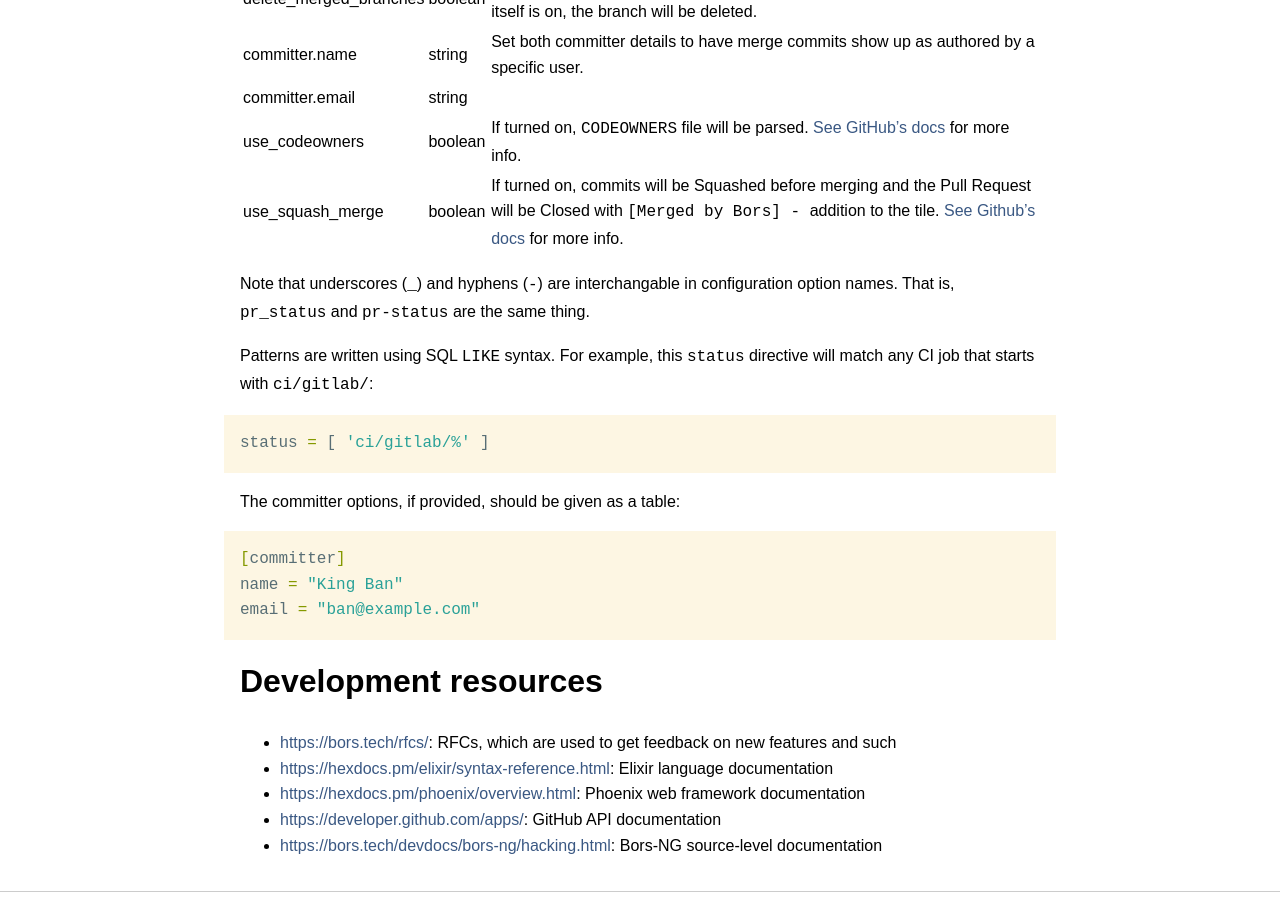
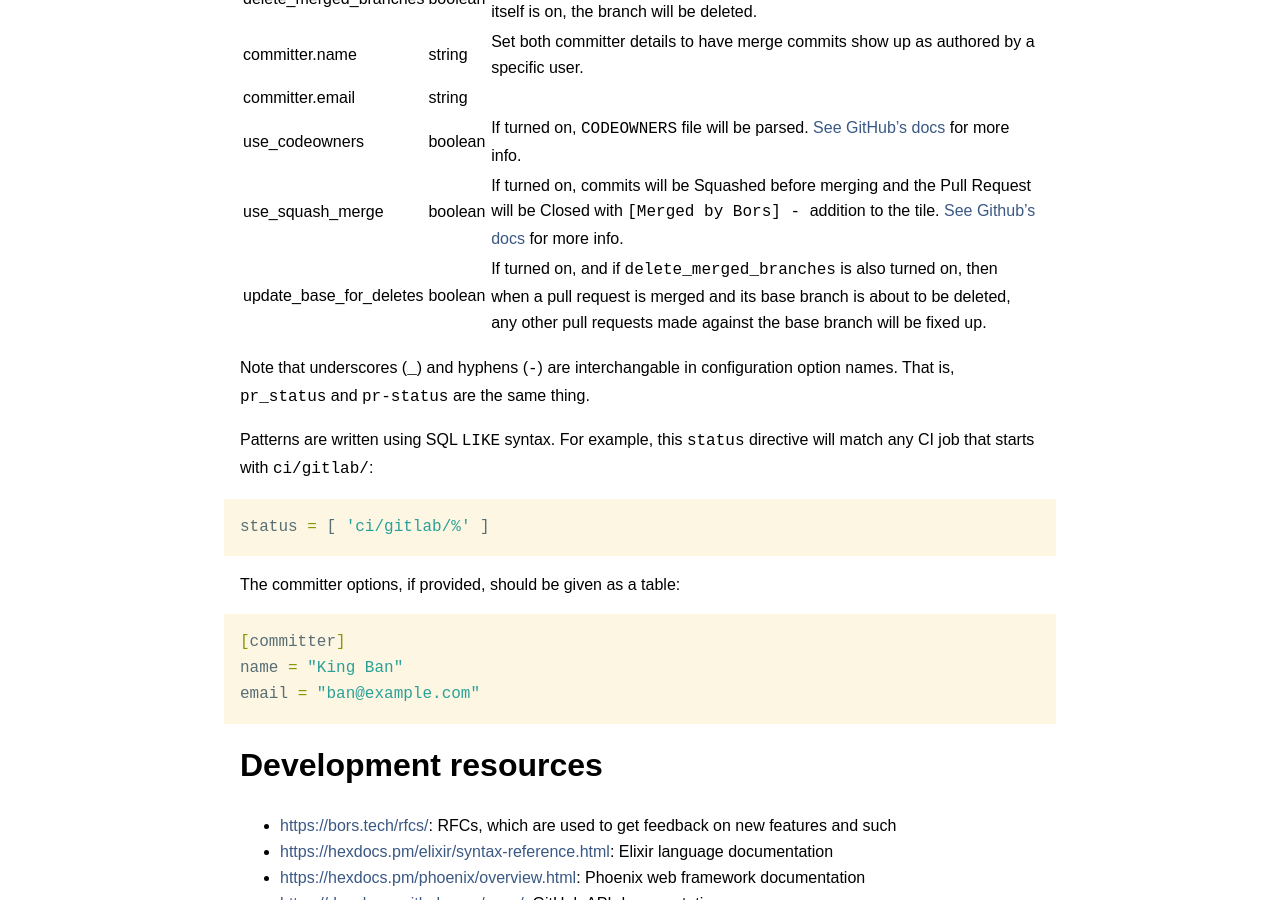
Before and after one commit to bors-ng/bors-ng.github.io, a Jekyll site: the page built from _documentation/reference.md, in a window 1280 px wide and 900 px high, scrolled down 2896 px. Built offline with Jekyll 4.4.1, drawn with Linux system fonts in a browser that asks for light colours.

Commit message:
Document update_base_for_deletes
https://github.com/bors-ng/bors-ng/pull/1023

```diff
--- a/_documentation/reference.md
+++ b/_documentation/reference.md
@@ -101,6 +101,7 @@ On the other hand, bors will ignore this table if it's given [like this (with th
 | committer.email        | string      | |
 | use_codeowners         | boolean     | If turned on, `CODEOWNERS` file will be parsed. [See GitHub's docs](https://help.github.com/en/articles/about-code-owners) for more info. |
 | use_squash_merge       | boolean     | If turned on, commits will be Squashed before merging and the Pull Request will be Closed with `[Merged by Bors] - ` addition to the tile. [See Github's docs](https://help.github.com/en/articles/about-pull-request-merges#squash-and-merge-your-pull-request-commits) for more info. |
+| update_base_for_deletes | boolean    | If turned on, and if `delete_merged_branches` is also turned on, then when a pull request is merged and its base branch is about to be deleted, any other pull requests made against the base branch will be fixed up. |
 
 Note that underscores (`_`) and hyphens (`-`) are interchangable in configuration option names. That is, `pr_status` and `pr-status` are the same thing.
 
```
